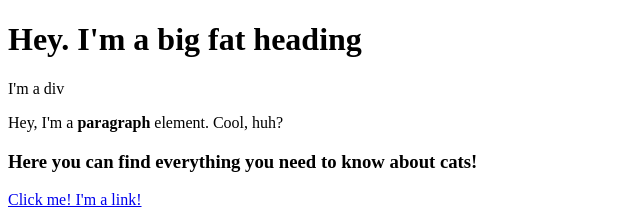
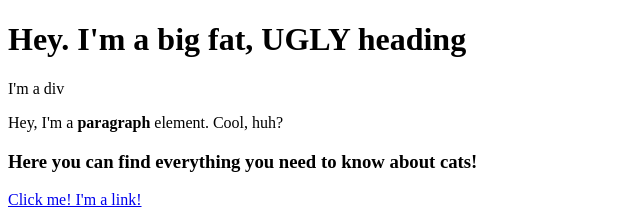
Before and after one commit to cdw11a/cartoon-hero, a plain HTML site: page test.html in a window 1280 px wide. Shown: the top 222 px of the page, without its empty margins (0-640 px from the left). Drawn offline with Linux system fonts and the light colour scheme.

Commit message:
Update test.html
added "UGLY"

```diff
--- a/test.html
+++ b/test.html
@@ -4,7 +4,7 @@
 	<title>Test page</title>
 </head>
 <body>
-	<h1>Hey. I'm a big fat heading</h1>
+	<h1>Hey. I'm a big fat, UGLY heading</h1>
 	<div>I'm a div</div>
 	<p>Hey, I'm a <b>paragraph</b> element. Cool, huh?</p>
 	<h3>Here you can find everything you need to know about cats!</h3>
```
